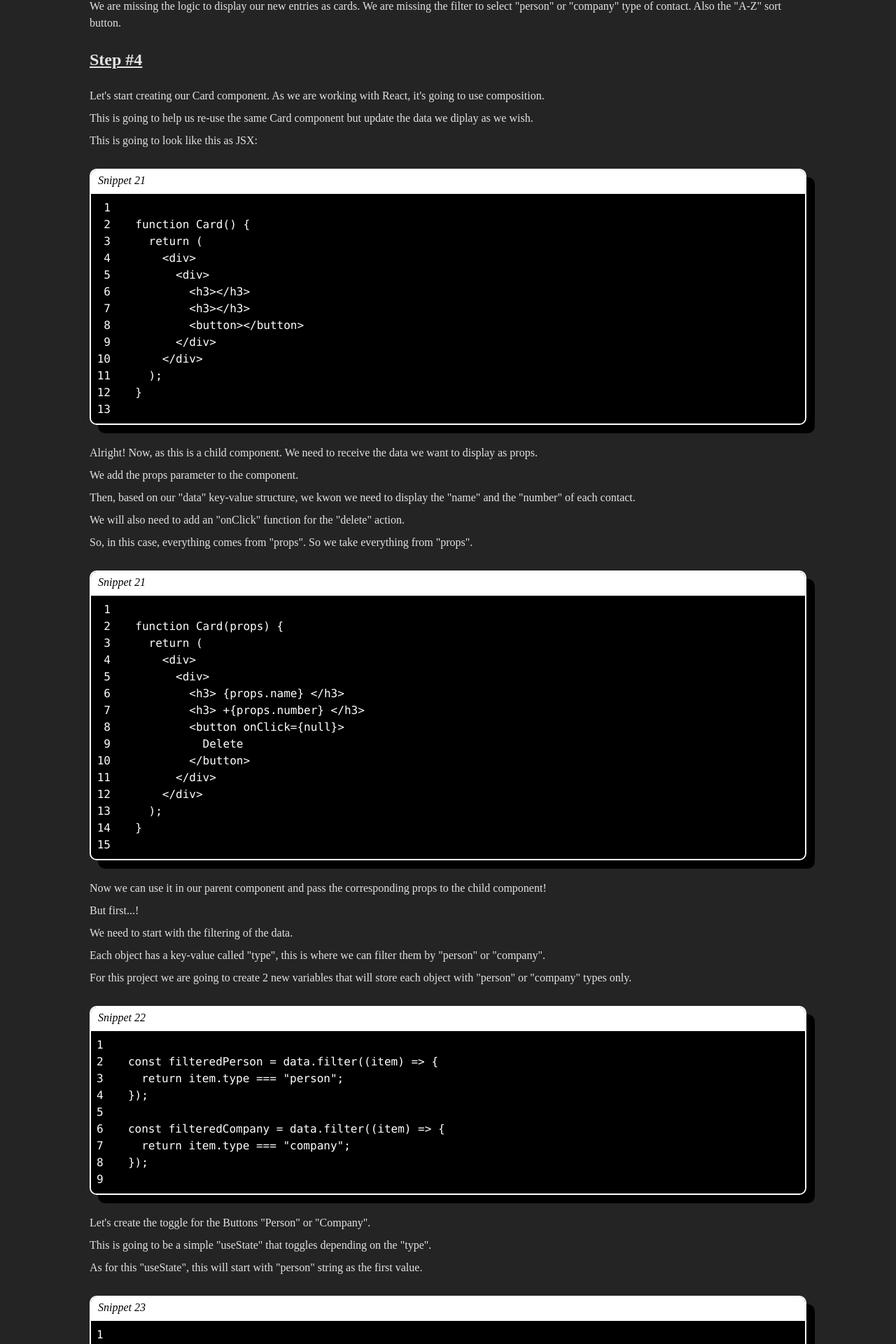
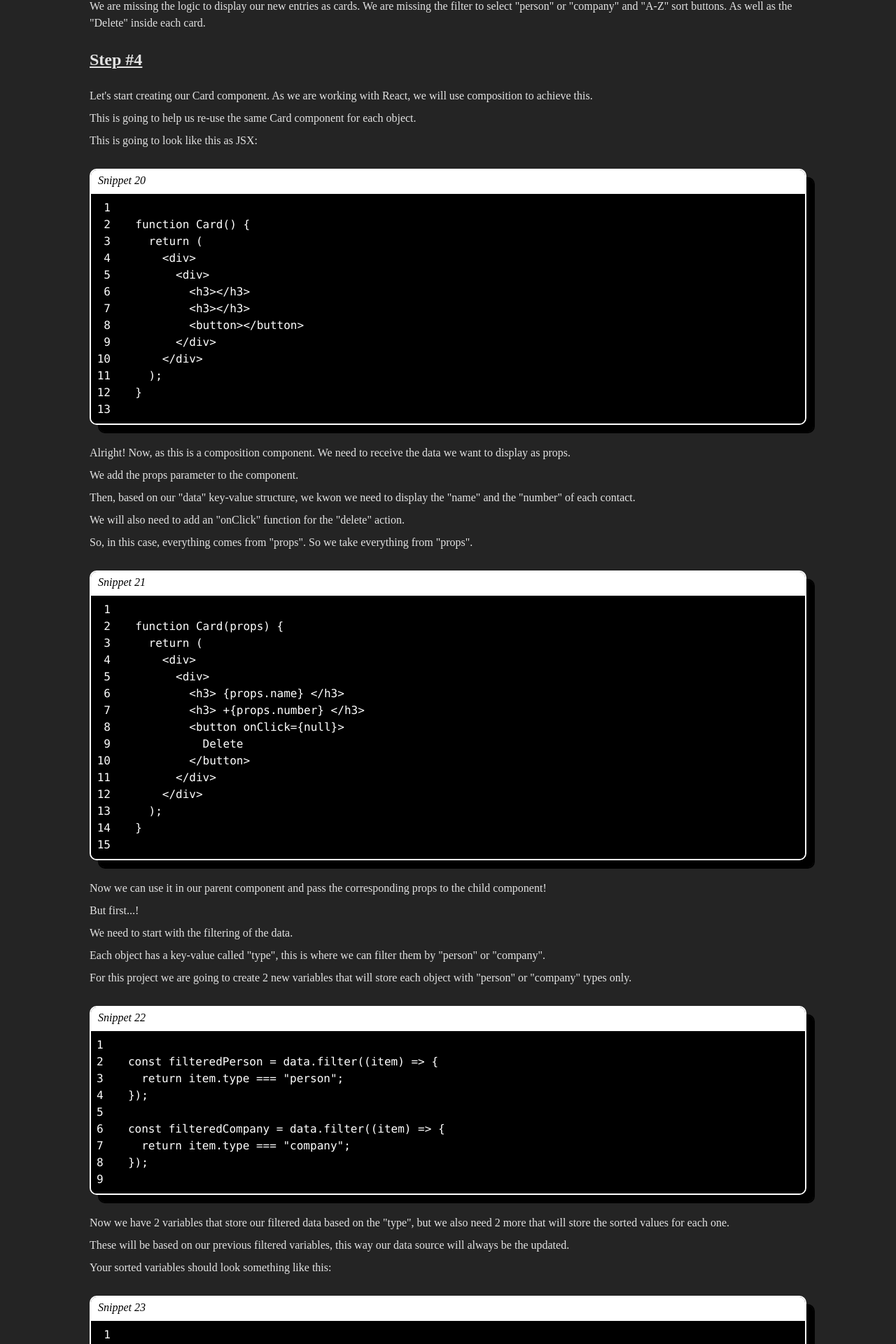
Before and after one commit to kinxori/inxel-test, a React (Vite) app: page / in a window 1280 px wide. Shown: the part 9255-11175 px from the top of the page at 70% size. Built offline with nearby package versions, Linux system fonts and the light colour scheme.

Commit message:
updated content in page 41

```diff
--- a/src/App.jsx
+++ b/src/App.jsx
@@ -242,10 +242,21 @@ export default function App() {
   `;
 
   const snippet23 = `
+  // Here we are sorting the filteredPerson variable in alphabetical order.
+
+  const sortedPerson = [...filteredPerson].sort((a, b) => a.name.localeCompare(b.name));
+
+  // Here we are sorting the filteredCompany variable in alphabetical order.
+
+  const sortedCompany = [...filteredCompany].sort((a, b) => a.name.localeCompare(b.name));
+
+  `;
+
+  const snippet24 = `
   const [typeDisplay, setTypeDisplay] = useState("person");
   `;
 
-  const snippet24 = `
+  const snippet25 = `
   <div>
     <button
       className={typeDisplay === "person" ? "activeClass" : "idleClass"}
@@ -265,13 +276,13 @@ export default function App() {
   </div>
   `;
 
-  const snippet25 = `
+  const snippet26 = `
   // If typeDisplay equals "person", we display the first component, if not, we display the second component.
 
   {typeDisplay === "person" ? ( <p> First Component </p> ) : ( <p> Second Component </p> )}
   `;
 
-  const snippet26 = `
+  const snippet27 = `
   // 2 maps for each array.
 
   // 1 for filteredPerson
@@ -291,7 +302,7 @@ export default function App() {
   )
   `;
 
-  const snippet27 = `
+  const snippet28 = `
   {typeDisplay === "person" ? (
     filteredPerson.map((c) => (
       <div key={c.number}>
@@ -715,7 +726,7 @@ export default function App() {
             </li>
             <li>
               After that, we restore the values in Input and Select to their original state with
-              setInputData function.
+              "setInputData" function.
             </li>
           </ul>
           <div className="rounded-[10px] my-5 overflow-hidden drop-shadow-[12px_12px_0px_rgba(0,0,0,1)] border-white border-[2px]   ">
@@ -737,23 +748,21 @@ export default function App() {
           </p>
           <p>
             We are missing the logic to display our new entries as cards. We are missing the filter
-            to select "person" or "company" type of contact. Also the "A-Z" sort button.
+            to select "person" or "company" and "A-Z" sort buttons. As well as the "Delete" inside
+            each card.
           </p>
         </div>
-        <div className="flex flex-col gap-2 ">
+        <div id="step-4" className="flex flex-col gap-2 ">
           <h3 className="text-[24px] underline leading-[24px] font-bold my-5  ">Step #4</h3>
           <p>
-            Let's start creating our Card component. As we are working with React, it's going to use
-            composition.
+            Let's start creating our Card component. As we are working with React, we will use
+            composition to achieve this.
           </p>
-          <p>
-            This is going to help us re-use the same Card component but update the data we diplay as
-            we wish.
-          </p>
+          <p>This is going to help us re-use the same Card component for each object.</p>
           <p>This is going to look like this as JSX:</p>
           <div className="rounded-[10px] my-5 overflow-hidden drop-shadow-[12px_12px_0px_rgba(0,0,0,1)] border-white border-[2px]   ">
             <div className="w-[100%] h-[30px] bg-white flex items-center pl-[10px]   ">
-              <i className="text-black  ">Snippet 21</i>
+              <i className="text-black  ">Snippet 20</i>
             </div>
             <hr className="border-white border-[2px]"></hr>
             <SyntaxHighlighter
@@ -765,7 +774,7 @@ export default function App() {
             </SyntaxHighlighter>
           </div>
           <p>
-            Alright! Now, as this is a child component. We need to receive the data we want to
+            Alright! Now, as this is a composition component. We need to receive the data we want to
             display as props.
           </p>
           <p>We add the props parameter to the component.</p>
@@ -817,6 +826,43 @@ export default function App() {
               {snippet22}
             </SyntaxHighlighter>
           </div>
+          <p>
+            Now we have 2 variables that store our filtered data based on the "type", but we also
+            need 2 more that will store the sorted values for each one.
+          </p>
+          <p>
+            These will be based on our previous filtered variables, this way our data source will
+            always be the updated.
+          </p>
+          <p>Your sorted variables should look something like this:</p>
+          <div className="rounded-[10px] my-5 overflow-hidden drop-shadow-[12px_12px_0px_rgba(0,0,0,1)] border-white border-[2px]   ">
+            <div className="w-[100%] h-[30px] bg-white flex items-center pl-[10px]   ">
+              <i className="text-black  ">Snippet 23</i>
+            </div>
+            <hr className="border-white border-[2px]"></hr>
+            <SyntaxHighlighter
+              language="text"
+              customStyle={{ background: "black", color: "white" }}
+              showLineNumbers
+            >
+              {snippet23}
+            </SyntaxHighlighter>
+          </div>
+          <p>
+            Now we need to create 2 "useState" more. Here we are going to decide which of our 4
+            options will be rendered.
+          </p>
+          <ul className="list-disc pl-[30px] flex flex-col gap-2 ">
+            <li>Filtered Person Contact</li>
+            <li>Sorted Person Contact</li>
+            <li>Filtered Company Contact</li>
+            <li>Sorted Company Contact</li>
+          </ul>
+          <p></p>
+          {/* Step here  ------------------------------------*/}
+          {/* Step here  ------------------------------------*/}
+          {/* Step here  ------------------------------------*/}
+          {/* Step here  ------------------------------------*/}
           <p>Let's create the toggle for the Buttons "Person" or "Company".</p>
           <p>This is going to be a simple "useState" that toggles depending on the "type".</p>
           <p>As for this "useState", this will start with "person" string as the first value.</p>
```
